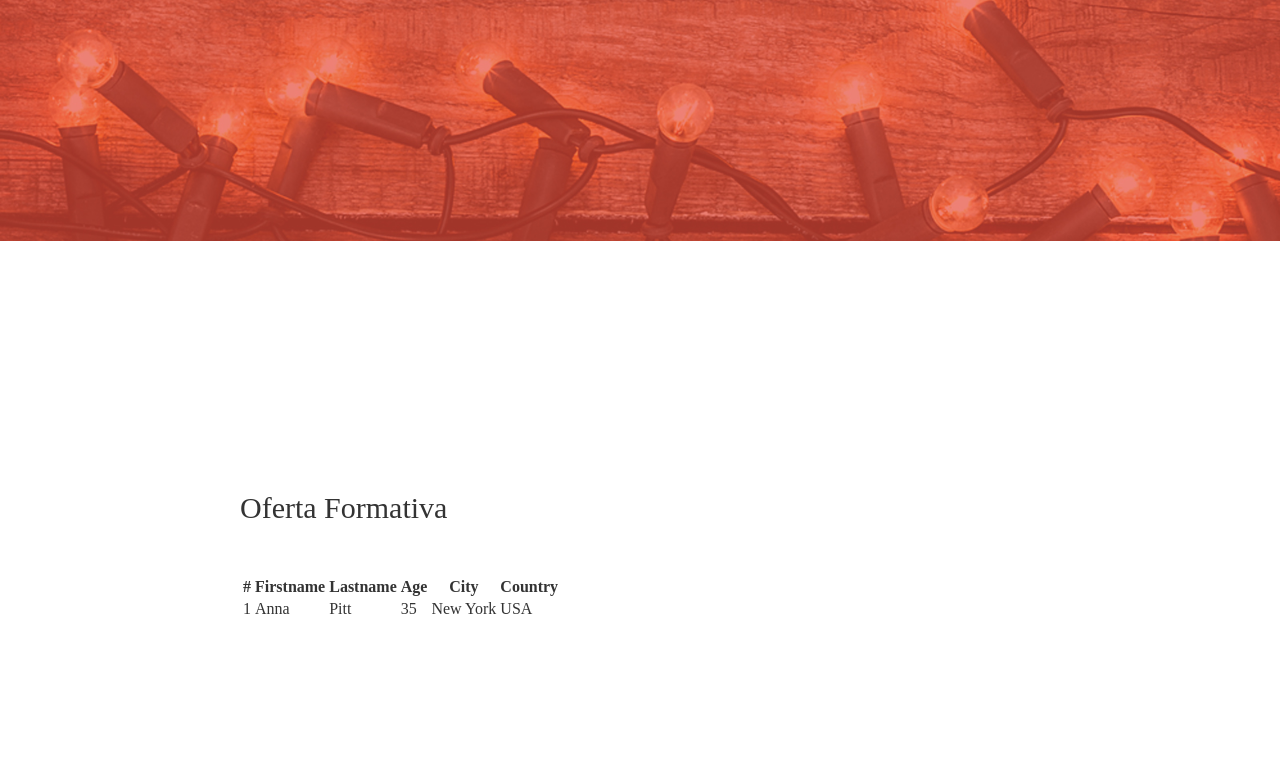
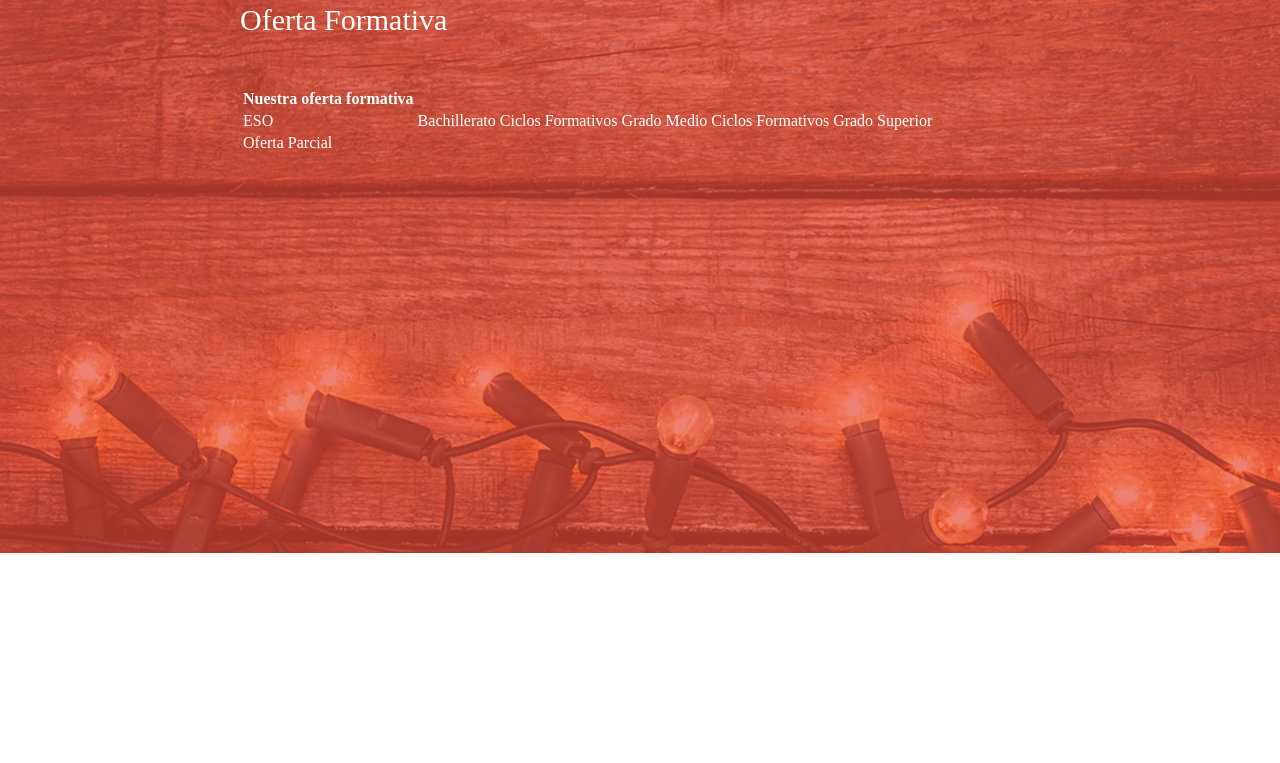
Before and after one commit to Davidzubi93/Dise-o-Interfaces-Web, a website: page parallax_webpage/index.html in a window 1280 px wide. Shown: the part 1977-2740 px from the top of the page. Drawn offline with Linux system fonts and the light colour scheme; a web font is replaced by a local one.

Commit message:
formakuntza taula gehitu

```diff
--- a/parallax_webpage/index.html
+++ b/parallax_webpage/index.html
@@ -52,10 +52,10 @@ $(document).ready(function() {
 <nav id="nav">
 	<ul>
 		<li><a href="#slide1" title="Next Section">Inicio</a></li>
-		<li><a href="#slide3" title="Next Section">Nosotros</a></li>
-		<li><a href="#slide4" title="Next Section">Formacion</a></li>
-		<li><a  href="#slide5" title="Next Section">Proyectos</a></li>
-		<li><a href="#slide6" title="Next Section">Slide 5 ez det behar</a></li>
+		<li><a href="#slide2" title="Next Section">Nosotros</a></li>
+		<li><a href="#slide3" title="Next Section">Formacion</a></li>
+		<li><a  href="#slide3" title="Next Section">Proyectos</a></li>
+		<li><a href="#slide5" title="Next Section">Slide 5 ez det behar</a></li>
 	</ul>
 </nav>
 </div>
@@ -73,23 +73,19 @@ $(document).ready(function() {
 
 		</div>
     </div>
-	<div class="slide2">
-		<img src="img/Zubiri_zuzendaritza.JPG"/>
-	</div>
-	<div id="slide3">
+	<div id="slide2">
 		<div class="content" >
             <div class="quotes_container">
 		    <h3 class="quotes">
 Somos un centro público de Donostia que abarcamos la zona de Gros / Ulia / Ategorrieta / Egia. Ofertamos los niveles de enseñanza ESO, BACHILLERATO y CICLOS FORMATIVOS DE GRADO MEDIO Y SUPERIOR.
 
 También, impartimos cursos de FORMACIÓN PROFESIONAL CONTINUA para trabajadores y cursos de FORMACIÓN PROFESIONAL OCUPACIONAL para desempleados; con la posibilidad de obtener un Certificado Profesional que acredita de forma oficial la posesión de una Certificación Profesional.</h3>
-
 		</div>
 		</div>
     </div>
 
 
-   <div id="slide4">
+   <div id="slide3">
 		<div class="content">
 			   <div class="quotes_container">
 		       <h3 class="quotes">Oferta Formativa</h3>
@@ -97,23 +93,21 @@ También, impartimos cursos de FORMACIÓN PROFESIONAL CONTINUA para trabajadores
 			  <table class="table">
 		    <thead>
 		      <tr>
-		        <th>#</th>
-		        <th>Firstname</th>
-		        <th>Lastname</th>
-		        <th>Age</th>
-		        <th>City</th>
-		        <th>Country</th>
+		        <th>Nuestra oferta formativa</th>
 		      </tr>
 		    </thead>
 		    <tbody>
 		      <tr>
-		        <td>1</td>
-		        <td>Anna</td>
-		        <td>Pitt</td>
-		        <td>35</td>
-		        <td>New York</td>
-		        <td>USA</td>
+		        <td>ESO</td>
+		        <td>Bachillerato</td>
+		        <td>Ciclos Formativos Grado Medio</td>
+		        <td>Ciclos Formativos Grado Superior</td>
 		      </tr>
+		      <tr>
+		      	<td>Oferta Parcial</td>
+		        <td></td>
+		      </tr>
+
 		    </tbody>
 		  </table>
 		  </div>
@@ -124,7 +118,7 @@ También, impartimos cursos de FORMACIÓN PROFESIONAL CONTINUA para trabajadores
     </div>
 
 
-	<div id="slide5">
+	<div id="slide4">
 		<div class="content">
               <div class="quotes_container">
 		    <h3 class="quotes">“Christmas doesn't come from a store, maybe Christmas perhaps means a little bit more....” </h3>
@@ -134,7 +128,7 @@ También, impartimos cursos de FORMACIÓN PROFESIONAL CONTINUA para trabajadores
     </div>
 
 
-	<div id="slide6">
+	<div id="slide5">
 		<div class="content">
            <div class="quotes_container">
 		    <h3 class="quotes">“My idea of Christmas, whether old-fashioned or modern, is very simple: loving others. Come to think of it, why do we have to wait for Christmas to do that?” </h3>
```
